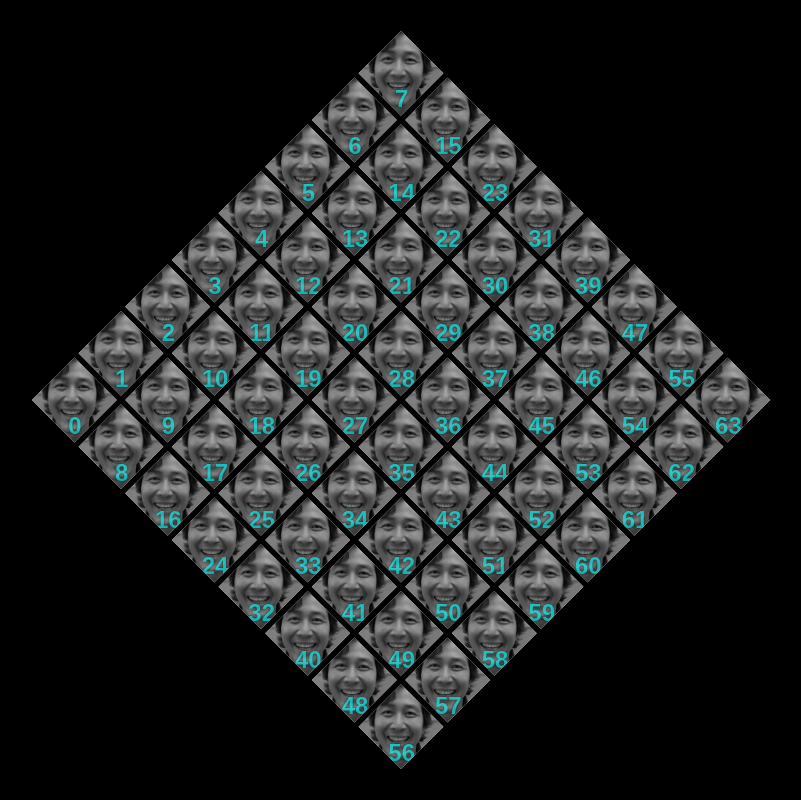
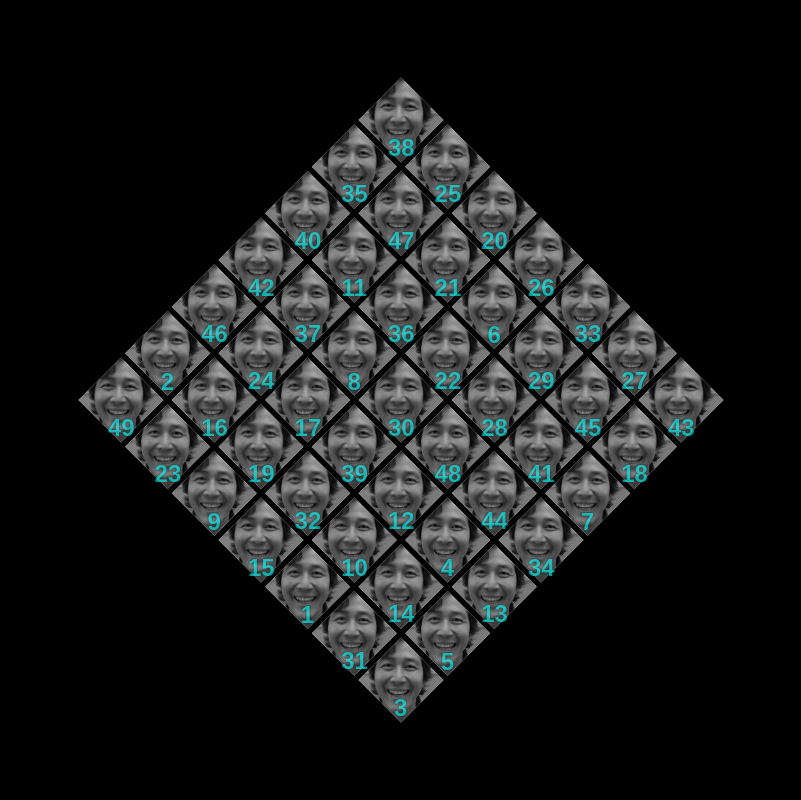
Before and after one commit to andHW/squid-game-grid, a plain HTML site: page index.html in a window 1280 px wide. Shown: the whole page, without its empty margins (239-1040 px from the left). Drawn offline with Linux system fonts and the light colour scheme; a web font is replaced by a local one.

Commit message:
Shrink board; Randomize nums; Refine css

```diff
--- a/main.css
+++ b/main.css
@@ -19,11 +19,14 @@ body {
 
 #screen {
     display: grid;
-    grid-template-columns: repeat(8, 1fr);
+    grid-template-columns: repeat(7, 1fr);
     transform: rotate(-45deg);
 }
 
 .square {
+    display: flex;
+    justify-content: center;
+    align-items: center;
     width: 60px;
     height: 60px;
     background-color: white;
@@ -52,12 +55,7 @@ body {
     color: cyan;
     opacity: 0.6;
     text-shadow: 0 0 2px #000;
-    transform: rotate(45deg);
     font-size: 1.5em;
-    /* TODO: Need a better way to center the text... */
-    text-align: center;
-    position: relative;
-    bottom: 25px;
-    right: 18px;
-    user-select: none;
+    position: absolute;
+    transform: rotate(45deg) translateY(100%);
 }
--- a/main.js
+++ b/main.js
@@ -1,7 +1,15 @@
+const N = 7 * 7;
+let nums = Array.from({ length: N }, (_, i) => i + 1);
+for (let i = 0; i < N; i++) {
+    let j = Math.floor(Math.random() * N);
+    [nums[i], nums[j]] = [nums[j], nums[i]];
+}
+
+
 document.addEventListener("DOMContentLoaded", function () {
     let screen = document.getElementById("screen");
 
-    for (let i = 0; i < 64; i++) {
+    for (let i = 0; i < 7 * 7; i++) {
         let squareDiv = document.createElement("div");
         squareDiv.classList.add("square");
 
@@ -10,7 +18,7 @@ document.addEventListener("DOMContentLoaded", function () {
 
         let textDiv = document.createElement("div");
         textDiv.classList.add("text");
-        textDiv.textContent = i;
+        textDiv.textContent = nums[i];
 
         squareDiv.appendChild(picDiv);
         squareDiv.appendChild(textDiv);
```
